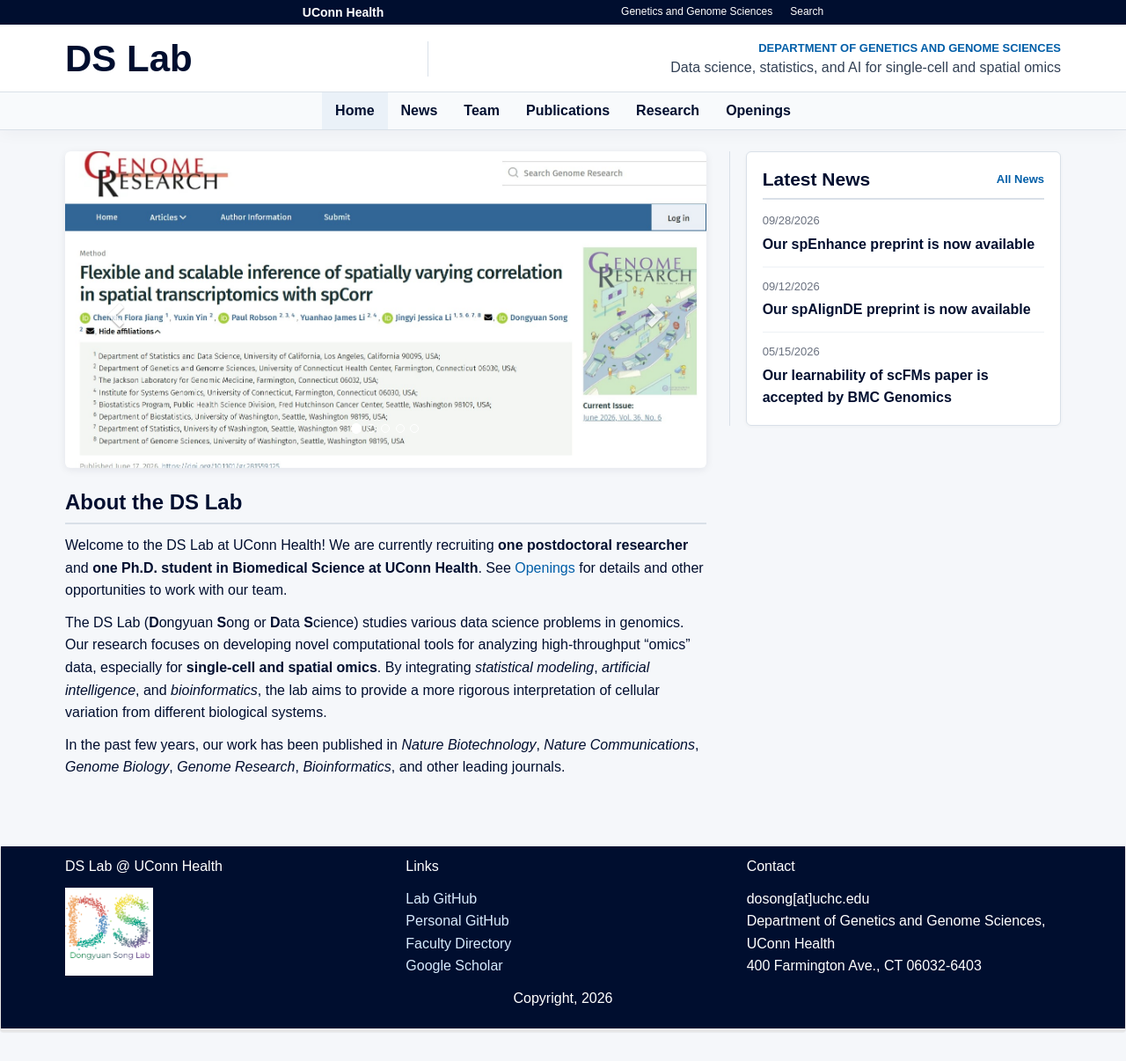
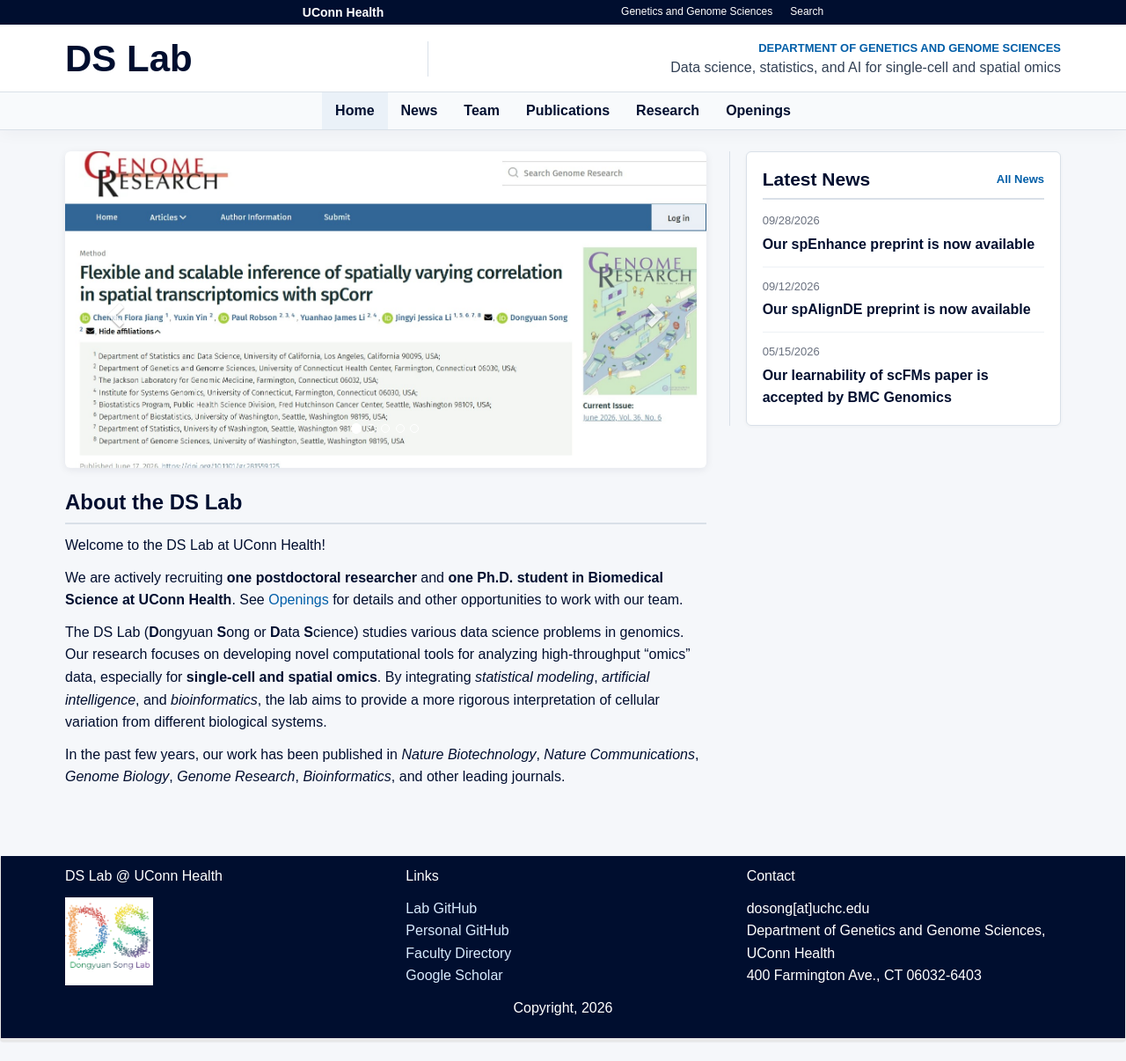
Before and after one commit to dsong-lab/dsong-lab.github.io, a Jekyll site: the page built from _pages/home.md, in a window 1280 px wide. Shown: the whole page at 88% size. Built offline with Jekyll 4.4.1, drawn with Linux system fonts in a browser that asks for light colours; nearby versions of some CDN libraries.

Commit message:
Clarify homepage recruiting and restore Storrs GA inquiries

```diff
--- a/_pages/home.md
+++ b/_pages/home.md
@@ -8,7 +8,9 @@
 
 ### About the DS Lab
 
-Welcome to the DS Lab at UConn Health! We are currently recruiting **one postdoctoral researcher** and **one Ph.D. student in Biomedical Science at UConn Health**. See [Openings](https://dsong-lab.github.io/openings/) for details and other opportunities to work with our team.
+Welcome to the DS Lab at UConn Health!
+
+We are actively recruiting **one postdoctoral researcher** and **one Ph.D. student in Biomedical Science at UConn Health**. See [Openings](https://dsong-lab.github.io/openings/) for details and other opportunities to work with our team.
 
 The DS Lab (**D**ongyuan **S**ong or **D**ata **S**cience) studies various data science problems in genomics. Our research focuses on developing novel computational tools for analyzing high-throughput "omics" data, especially for **single-cell and spatial omics**. By integrating *statistical modeling*, *artificial intelligence*, and *bioinformatics*, the lab aims to provide a more rigorous interpretation of cellular variation from different biological systems.
 
```
Also changed, not shown: _pages/openings.md (+3 -0 lines).
